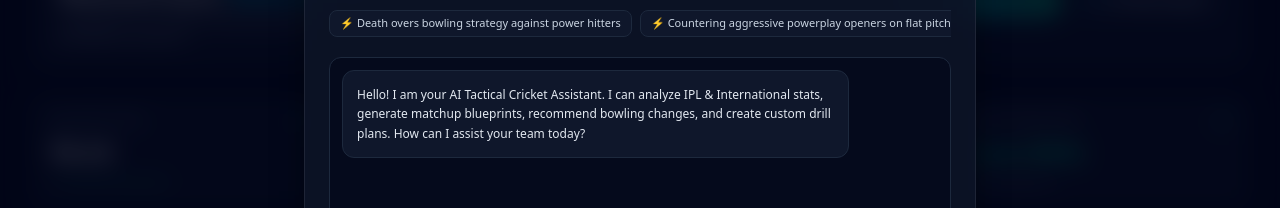
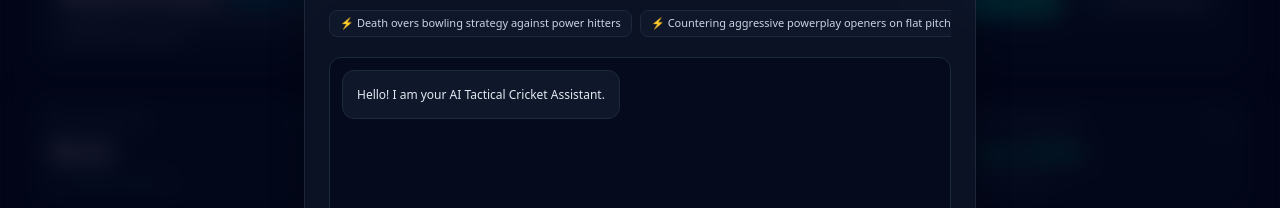
Before and after one commit to Abhijithmohan10/cricketvision, a React (Vite) app: page / in a window 1280 px wide. Both pictures are taken after a click on the button "AI Coach". Shown: the part 162-370 px from the top of the page. Built offline with nearby package versions, Linux system fonts and the light colour scheme; no server answers.

Commit message:
Shorten AI assistant introduction and update report title

```diff
--- a/src/components/AICoachModal.jsx
+++ b/src/components/AICoachModal.jsx
@@ -6,7 +6,7 @@ export default function AICoachModal({ isOpen, onClose }) {
     {
       id: 1,
       sender: 'ai',
-      text: "Hello! I am your AI Tactical Cricket Assistant. I can analyze IPL & International stats, generate matchup blueprints, recommend bowling changes, and create custom drill plans. How can I assist your team today?"
+      text: "Hello! I am your AI Tactical Cricket Assistant."
     }
   ]);
   const [inputText, setInputText] = useState('');
@@ -38,7 +38,7 @@ export default function AICoachModal({ isOpen, onClose }) {
 
   const exportReport = () => {
     const reportText = messages.map(m => `[${m.sender.toUpperCase()}]: ${m.text}`).join('\n\n');
-    const blob = new Blob([`CRICKETVISION AI TACTICAL REPORT\nGenerated: ${new Date().toLocaleString()}\n\n` + reportText], { type: 'text/plain' });
+    const blob = new Blob([`CRICKETVISION TACTICAL REPORT\nGenerated: ${new Date().toLocaleString()}\n\n` + reportText], { type: 'text/plain' });
     const url = URL.createObjectURL(blob);
     const a = document.createElement('a');
     a.href = url;
```
